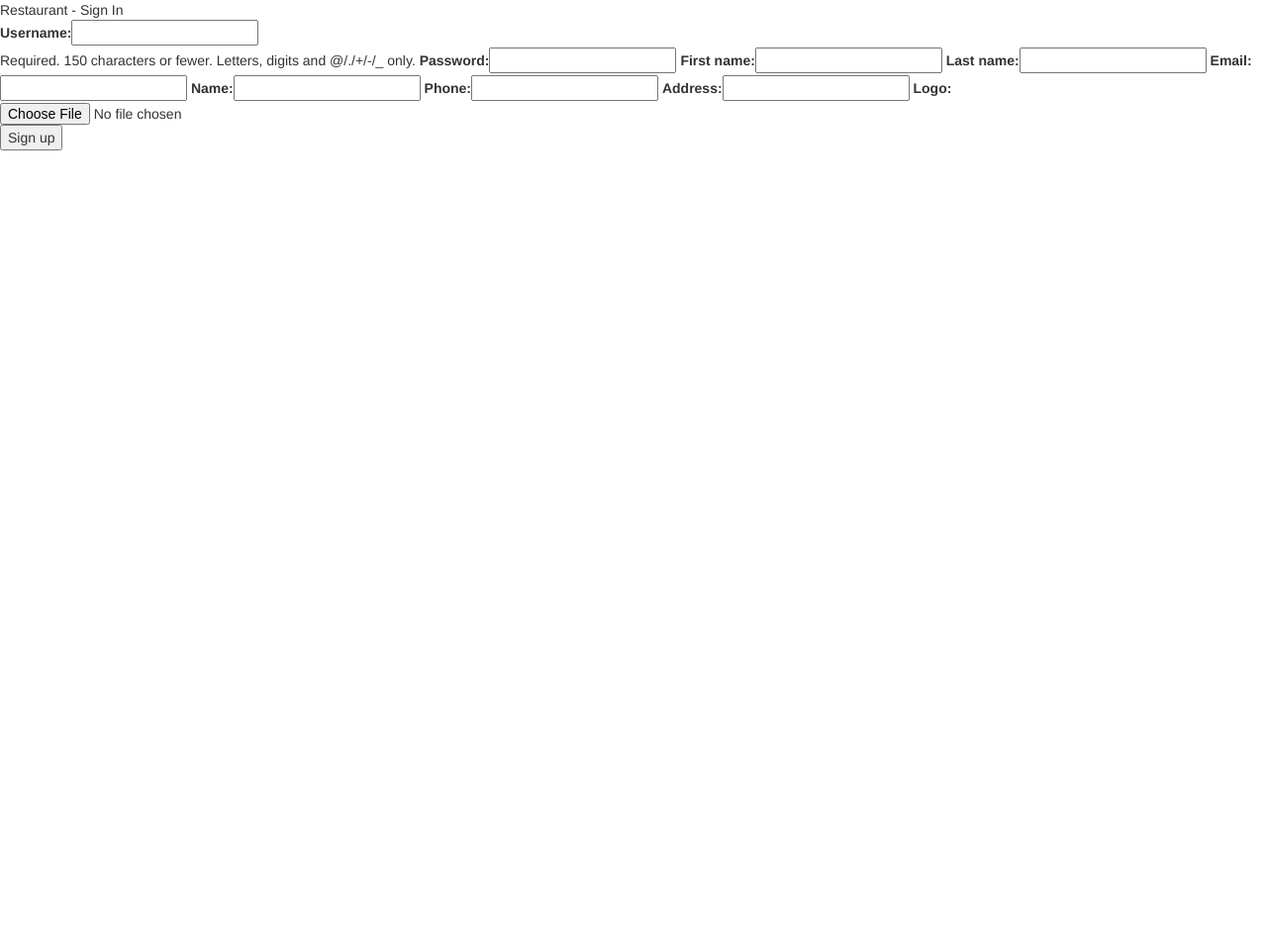
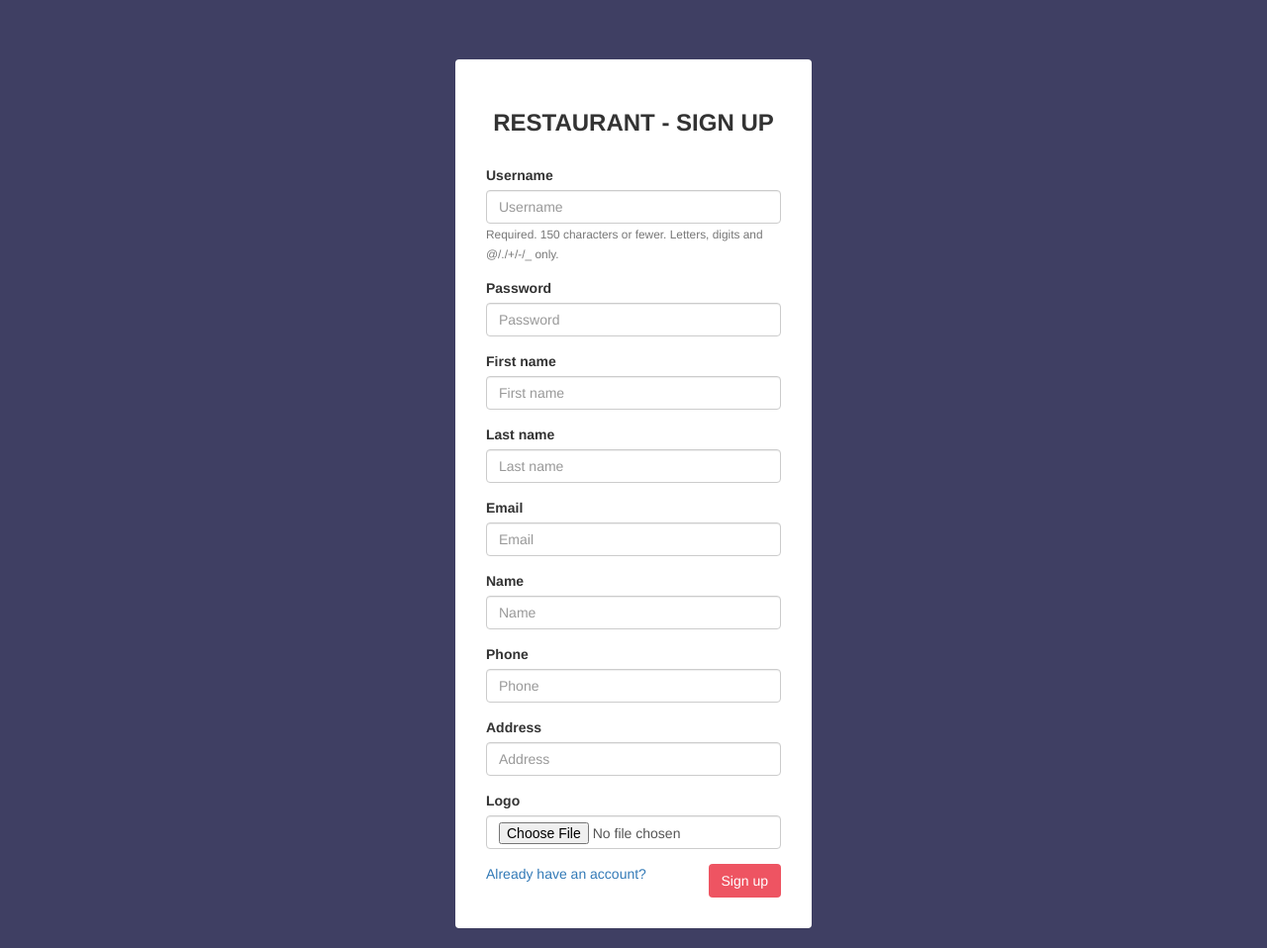
Before and after one commit to ikikika/foodtasker, a Django app: page /restaurant/sign-up in a window 1280 px wide. Shown: the whole page at 99% size. Before the commit the page ends 152 px from the top, so only its background shows below. Run offline with Django 3.2, Linux system fonts and the light colour scheme; some libraries are stand-ins or nearby versions.

Commit message:
styling sign in up pages

```diff
--- a/foodtasker/settings.py
+++ b/foodtasker/settings.py
@@ -41,6 +41,7 @@ INSTALLED_APPS = [
     'oauth2_provider',
     'social_django',
     'rest_framework_social_oauth2',
+    'bootstrap3',
 ]
 
 MIDDLEWARE = [
--- a/foodtaskerapp/static/css/style.css
+++ b/foodtaskerapp/static/css/style.css
@@ -0,0 +1,14 @@
+.bg-blue{
+  background-color: #3f3f63;
+}
+
+.btn-pink{
+  color: #fff;
+  background-color: #ee5462;
+}
+
+.btn-pink:hover,
+.btn-pink:focus{
+  color:#fff;
+  background-color: #da4f5d;
+}
--- a/foodtaskerapp/templates/base.html
+++ b/foodtaskerapp/templates/base.html
@@ -11,6 +11,7 @@
   <link rel="stylesheet" href="{% static 'css/style.css' %}" >
 
   <script src="{% static 'css/bootstrap.min.js' %}"></script>
+  <script src="https://ajax.googleapis.com/ajax/libs/jquery/1.12.4/jquery.min.js"></script>
 
 </head>
 <body>
--- a/foodtaskerapp/templates/base_signup.html
+++ b/foodtaskerapp/templates/base_signup.html
@@ -11,10 +11,28 @@
   <link rel="stylesheet" href="{% static 'css/style.css' %}" >
 
   <script src="{% static 'css/bootstrap.min.js' %}"></script>
+  <script src="https://ajax.googleapis.com/ajax/libs/jquery/1.12.4/jquery.min.js"></script>
 
 </head>
-<body>
-  {% block heading %}{% endblock %}
-  {% block content %}{% endblock %}
+<body class="bg-blue">
+
+  <div class="container">
+    <div class="row">
+      <div class="col-lg-4 col-lg-offset-4">
+        <br/><br/><br/>
+        <div class="panel panel-body">
+          <div class="panel-body">
+            <h3 class="text-center text-uppercase" style="font-weight:bold;">
+              {% block heading %}{% endblock %}
+            </h3>
+            <br/>
+            {% block content %}{% endblock %}
+          </div>
+        </div>
+      </div>
+    </div>
+  </div>
+
+
 </body>
 </html>
--- a/foodtaskerapp/templates/restaurant/sign_in.html
+++ b/foodtaskerapp/templates/restaurant/sign_in.html
@@ -1,4 +1,5 @@
 {% extends 'base_signup.html' %}
+{% load bootstrap3 %}
 
 {% block title %} Sign In {% endblock %}
 {% block heading %} Restaurant - Sign In {% endblock %}
@@ -6,7 +7,8 @@
 {% block content %}
   <form method="POST">
     {% csrf_token %}
-    {{ form }}
-    <button type="submit">Sign In</button>
+    {% bootstrap_form form %}
+    <button type="submit" class="btn btn-pink pull-right">Sign In</button>
   </form>
+  <a href="{% url 'restaurant-sign-up' %}">Become a Restaurant</a>
 {% endblock %}
--- a/foodtaskerapp/templates/restaurant/sign_up.html
+++ b/foodtaskerapp/templates/restaurant/sign_up.html
@@ -1,13 +1,15 @@
 {% extends 'base_signup.html' %}
+{% load bootstrap3 %}
 
 {% block title %} Sign In {% endblock %}
-{% block heading %} Restaurant - Sign In {% endblock %}
+{% block heading %} Restaurant - Sign Up {% endblock %}
 
 {% block content %}
 <form method="POST" enctype="multipart/form-data">
   {% csrf_token %}
-  {{ user_form }}
-  {{ restaurant_form }}
-  <button type="submit">Sign up</button>
+  {% bootstrap_form user_form %}
+  {% bootstrap_form restaurant_form %}
+  <button type="submit" class="btn btn-pink pull-right">Sign up</button>
 </form>
+<a href="{% url 'restaurant-sign-in' %}">Already have an account?</a>
 {% endblock %}
--- a/requirements.txt
+++ b/requirements.txt
@@ -6,3 +6,4 @@ whitenoise==3.2.1
 dj-database-url==0.4.2
 psycopg2==2.6.2
 django-rest-framework-social-oauth2==1.0.4
+django-bootstrap3==7.0.1
```
